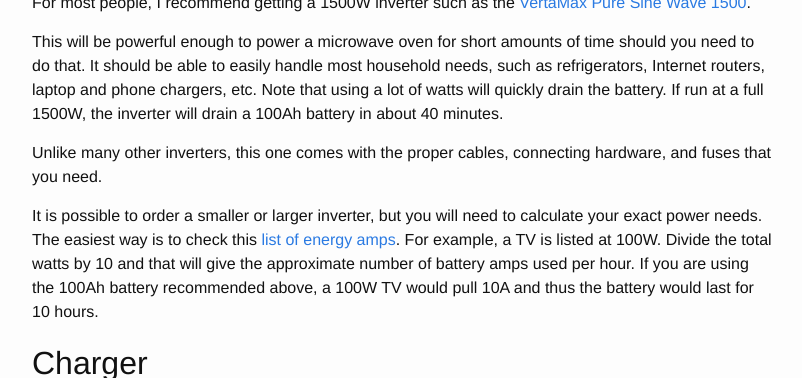
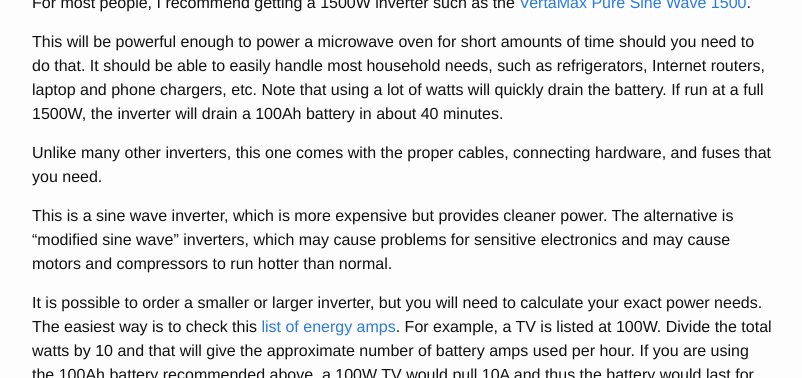
Before and after one commit to presto8/prestoschoice, a Jekyll site: the page built from _posts/2019-02-13-inverter.md, in a window 1280 px wide and 900 px high, scrolled down 2613 px, cut to the strip 53-431 px from the top of the window. Shown: the whole strip, without its empty margins (238-1040 px from the left). Built offline with Jekyll 4.4.1, drawn with Linux system fonts in a browser that asks for light colours.

Commit message:
add modified sine wave

```diff
--- a/_posts/2019-02-13-inverter.md
+++ b/_posts/2019-02-13-inverter.md
@@ -72,6 +72,11 @@ minutes.
 Unlike many other inverters, this one comes with the proper cables, connecting
 hardware, and fuses that you need.
 
+This is a sine wave inverter, which is more expensive but provides cleaner
+power. The alternative is "modified sine wave" inverters, which may cause
+problems for sensitive electronics and may cause motors and compressors to run
+hotter than normal.
+
 It is possible to order a smaller or larger inverter, but you will need to
 calculate your exact power needs. The easiest way is to check this [list of
 energy
```
